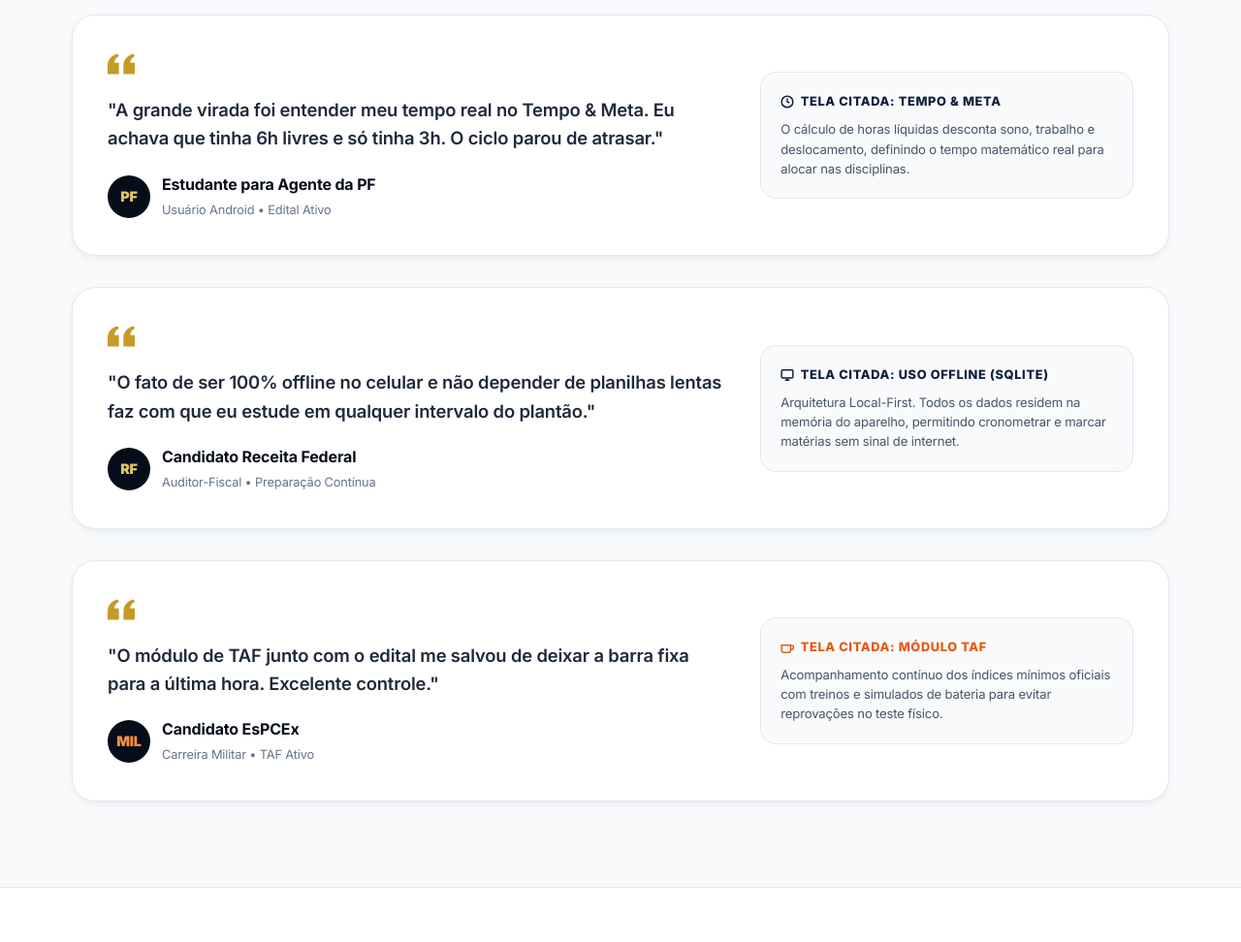
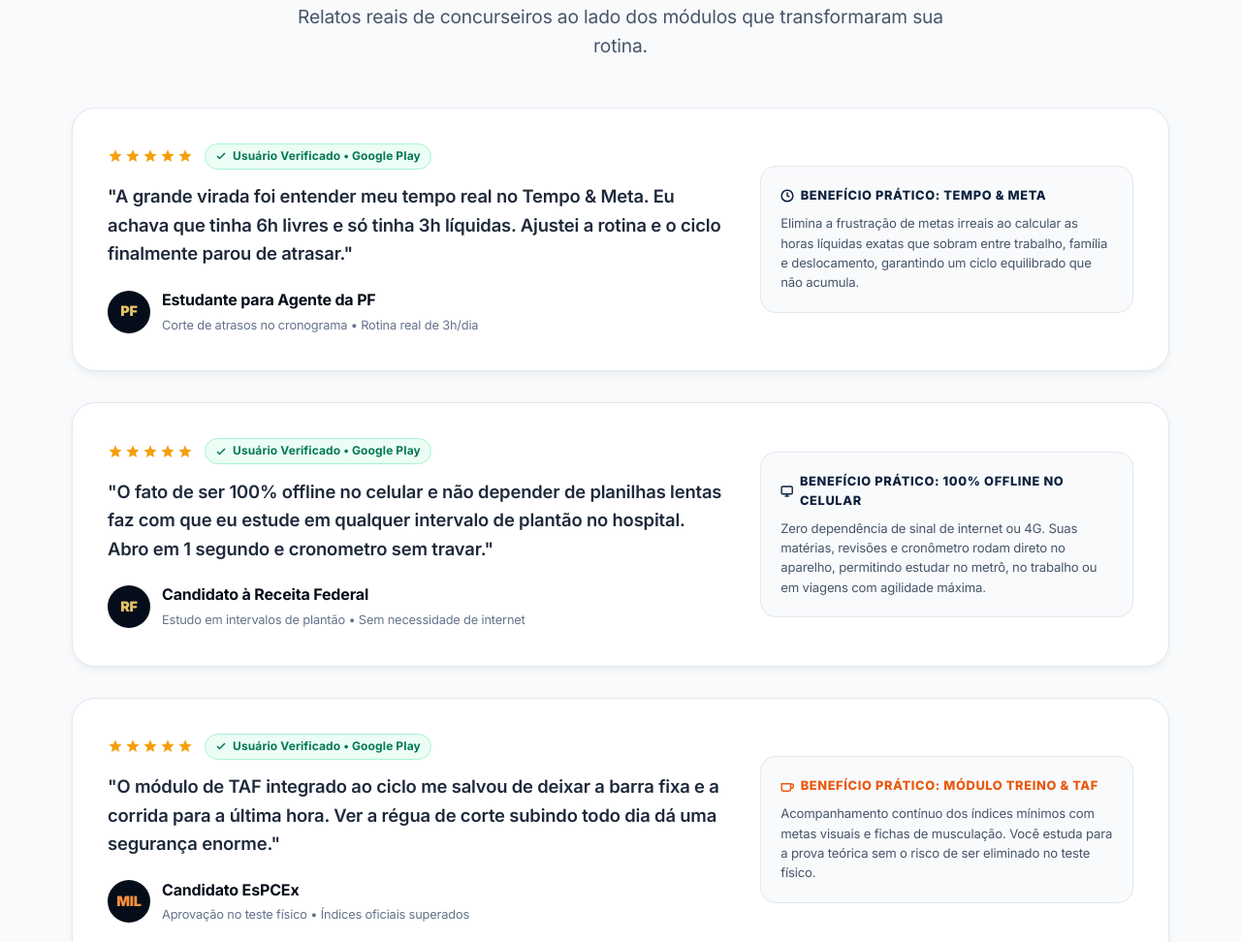
Before and after one commit to fredericojvc/meucicloapp, a website: page public/index.html in a window 1280 px wide. Shown: the part 10720-11692 px from the top of the page at 97% size. Drawn offline with Linux system fonts and the light colour scheme.

Commit message:
refactor: etapa 3 - prova social e ancoragem de precos

```diff
--- a/public/index.html
+++ b/public/index.html
@@ -1670,6 +1670,36 @@
       min-height: 48px;
     }
 
+    /* Banner de Ancoragem de Valor (CRO) */
+    .pricing-anchor-banner {
+      max-width: 760px;
+      margin: 1.5rem auto 2.5rem auto;
+      background: #F0FDF4;
+      border: 1px solid #BBF7D0;
+      border-radius: 999px;
+      padding: 0.75rem 1.5rem;
+      display: flex;
+      align-items: center;
+      justify-content: center;
+      gap: 0.75rem;
+      box-shadow: 0 2px 8px rgba(16, 185, 129, 0.08);
+      font-size: 0.92rem;
+      color: #166534;
+      text-align: center;
+    }
+    .pricing-anchor-banner strong {
+      color: #14532D;
+    }
+    @media (max-width: 640px) {
+      .pricing-anchor-banner {
+        border-radius: var(--radius-lg);
+        flex-direction: column;
+        gap: 0.35rem;
+        padding: 0.85rem 1rem;
+        font-size: 0.85rem;
+      }
+    }
+
     /* ==========================================================================
        10. DEPOIMENTOS (CADA UM AO LADO DA TELA QUE CITA)
        ========================================================================== */
@@ -1678,6 +1708,34 @@
       flex-direction: column;
       gap: 2rem;
       margin-top: 3rem;
+    }
+
+    .testimonial-rating-bar {
+      display: flex;
+      align-items: center;
+      flex-wrap: wrap;
+      gap: 0.75rem;
+      margin-bottom: 0.85rem;
+    }
+
+    .review-stars-group {
+      display: inline-flex;
+      gap: 2px;
+      color: #F59E0B;
+    }
+
+    .verified-badge {
+      display: inline-flex;
+      align-items: center;
+      gap: 0.35rem;
+      font-size: 0.75rem;
+      font-weight: 700;
+      color: #047857;
+      background: #ECFDF5;
+      border: 1px solid #A7F3D0;
+      padding: 0.2rem 0.65rem;
+      border-radius: 999px;
+      letter-spacing: 0.01em;
     }
 
     .testimonial-pair-card {
@@ -3171,6 +3229,14 @@
         </p>
       </div>
 
+      <!-- Banner de Ancoragem de Valor (CRO) -->
+      <div class="pricing-anchor-banner">
+        <span style="font-size: 1.15rem; line-height: 1;">💡</span>
+        <span>
+          <strong>Menos de R$ 0,26 por dia no plano anual</strong> — valor inferior a uma única taxa de inscrição de concurso para organizar toda a sua aprovação.
+        </span>
+      </div>
+
       <div class="pricing-matrix">
         <!-- Plano 1: Mensal -->
         <div class="price-tile">
@@ -3255,17 +3321,27 @@
         <!-- Depoimento 1: Cita Tempo & Meta -->
         <div class="testimonial-pair-card">
           <div>
-            <div class="quote-mark-icon">
-              <svg width="28" height="28" viewBox="0 0 24 24" fill="currentColor"><path d="M14.017 21v-7.391c0-5.704 3.731-9.57 8.983-10.609l.995 2.151c-2.432.917-3.995 3.638-3.995 5.849h4v10h-9.983zm-14.017 0v-7.391c0-5.704 3.748-9.57 9-10.609l.996 2.151c-2.433.917-3.996 3.638-3.996 5.849h3.983v10h-9.983z"/></svg>
+            <div class="testimonial-rating-bar">
+              <div class="review-stars-group" aria-label="Avaliação 5 estrelas">
+                <svg width="16" height="16" viewBox="0 0 24 24" fill="currentColor"><path d="M12 17.27L18.18 21l-1.64-7.03L22 9.24l-7.19-.61L12 2 9.19 8.63 2 9.24l5.46 4.73L5.82 21z"/></svg>
+                <svg width="16" height="16" viewBox="0 0 24 24" fill="currentColor"><path d="M12 17.27L18.18 21l-1.64-7.03L22 9.24l-7.19-.61L12 2 9.19 8.63 2 9.24l5.46 4.73L5.82 21z"/></svg>
+                <svg width="16" height="16" viewBox="0 0 24 24" fill="currentColor"><path d="M12 17.27L18.18 21l-1.64-7.03L22 9.24l-7.19-.61L12 2 9.19 8.63 2 9.24l5.46 4.73L5.82 21z"/></svg>
+                <svg width="16" height="16" viewBox="0 0 24 24" fill="currentColor"><path d="M12 17.27L18.18 21l-1.64-7.03L22 9.24l-7.19-.61L12 2 9.19 8.63 2 9.24l5.46 4.73L5.82 21z"/></svg>
+                <svg width="16" height="16" viewBox="0 0 24 24" fill="currentColor"><path d="M12 17.27L18.18 21l-1.64-7.03L22 9.24l-7.19-.61L12 2 9.19 8.63 2 9.24l5.46 4.73L5.82 21z"/></svg>
+              </div>
+              <span class="verified-badge">
+                <svg width="12" height="12" viewBox="0 0 24 24" fill="none" stroke="currentColor" stroke-width="3"><polyline points="20 6 9 17 4 12"/></svg>
+                Usuário Verificado &bull; Google Play
+              </span>
             </div>
             <p class="testimonial-paired-text">
-              "A grande virada foi entender meu tempo real no Tempo &amp; Meta. Eu achava que tinha 6h livres e só tinha 3h. O ciclo parou de atrasar."
+              "A grande virada foi entender meu tempo real no Tempo &amp; Meta. Eu achava que tinha 6h livres e só tinha 3h líquidas. Ajustei a rotina e o ciclo finalmente parou de atrasar."
             </p>
             <div class="author-meta-box">
               <div class="author-avatar-badge">PF</div>
               <div>
                 <strong style="color: var(--brand-navy-950); display: block;">Estudante para Agente da PF</strong>
-                <span style="font-size: 0.8rem; color: var(--slate-500);">Usuário Android • Edital Ativo</span>
+                <span style="font-size: 0.8rem; color: var(--slate-500);">Corte de atrasos no cronograma &bull; Rotina real de 3h/dia</span>
               </div>
             </div>
           </div>
@@ -3273,10 +3349,10 @@
           <div class="screen-anchor-card">
             <div class="screen-anchor-title">
               <svg width="14" height="14" viewBox="0 0 24 24" fill="none" stroke="currentColor" stroke-width="2.5"><circle cx="12" cy="12" r="10"/><polyline points="12 6 12 12 16 14"/></svg>
-              Tela Citada: Tempo &amp; Meta
+              Benefício Prático: Tempo &amp; Meta
             </div>
             <p style="font-size: 0.82rem; color: var(--slate-600); margin-bottom: 0;">
-              O cálculo de horas líquidas desconta sono, trabalho e deslocamento, definindo o tempo matemático real para alocar nas disciplinas.
+              Elimina a frustração de metas irreais ao calcular as horas líquidas exatas que sobram entre trabalho, família e deslocamento, garantindo um ciclo equilibrado que não acumula.
             </p>
           </div>
         </div>
@@ -3284,17 +3360,27 @@
         <!-- Depoimento 2: Cita Uso Offline / Local-First -->
         <div class="testimonial-pair-card">
           <div>
-            <div class="quote-mark-icon">
-              <svg width="28" height="28" viewBox="0 0 24 24" fill="currentColor"><path d="M14.017 21v-7.391c0-5.704 3.731-9.57 8.983-10.609l.995 2.151c-2.432.917-3.995 3.638-3.995 5.849h4v10h-9.983zm-14.017 0v-7.391c0-5.704 3.748-9.57 9-10.609l.996 2.151c-2.433.917-3.996 3.638-3.996 5.849h3.983v10h-9.983z"/></svg>
+            <div class="testimonial-rating-bar">
+              <div class="review-stars-group" aria-label="Avaliação 5 estrelas">
+                <svg width="16" height="16" viewBox="0 0 24 24" fill="currentColor"><path d="M12 17.27L18.18 21l-1.64-7.03L22 9.24l-7.19-.61L12 2 9.19 8.63 2 9.24l5.46 4.73L5.82 21z"/></svg>
+                <svg width="16" height="16" viewBox="0 0 24 24" fill="currentColor"><path d="M12 17.27L18.18 21l-1.64-7.03L22 9.24l-7.19-.61L12 2 9.19 8.63 2 9.24l5.46 4.73L5.82 21z"/></svg>
+                <svg width="16" height="16" viewBox="0 0 24 24" fill="currentColor"><path d="M12 17.27L18.18 21l-1.64-7.03L22 9.24l-7.19-.61L12 2 9.19 8.63 2 9.24l5.46 4.73L5.82 21z"/></svg>
+                <svg width="16" height="16" viewBox="0 0 24 24" fill="currentColor"><path d="M12 17.27L18.18 21l-1.64-7.03L22 9.24l-7.19-.61L12 2 9.19 8.63 2 9.24l5.46 4.73L5.82 21z"/></svg>
+                <svg width="16" height="16" viewBox="0 0 24 24" fill="currentColor"><path d="M12 17.27L18.18 21l-1.64-7.03L22 9.24l-7.19-.61L12 2 9.19 8.63 2 9.24l5.46 4.73L5.82 21z"/></svg>
+              </div>
+              <span class="verified-badge">
+                <svg width="12" height="12" viewBox="0 0 24 24" fill="none" stroke="currentColor" stroke-width="3"><polyline points="20 6 9 17 4 12"/></svg>
+                Usuário Verificado &bull; Google Play
+              </span>
             </div>
             <p class="testimonial-paired-text">
-              "O fato de ser 100% offline no celular e não depender de planilhas lentas faz com que eu estude em qualquer intervalo do plantão."
+              "O fato de ser 100% offline no celular e não depender de planilhas lentas faz com que eu estude em qualquer intervalo de plantão no hospital. Abro em 1 segundo e cronometro sem travar."
             </p>
             <div class="author-meta-box">
               <div class="author-avatar-badge">RF</div>
               <div>
-                <strong style="color: var(--brand-navy-950); display: block;">Candidato Receita Federal</strong>
-                <span style="font-size: 0.8rem; color: var(--slate-500);">Auditor-Fiscal • Preparação Contínua</span>
+                <strong style="color: var(--brand-navy-950); display: block;">Candidato à Receita Federal</strong>
+                <span style="font-size: 0.8rem; color: var(--slate-500);">Estudo em intervalos de plantão &bull; Sem necessidade de internet</span>
               </div>
             </div>
           </div>
@@ -3302,10 +3388,10 @@
           <div class="screen-anchor-card">
             <div class="screen-anchor-title">
               <svg width="14" height="14" viewBox="0 0 24 24" fill="none" stroke="currentColor" stroke-width="2.5"><rect x="2" y="3" width="20" height="14" rx="2" ry="2"/><line x1="8" y1="21" x2="16" y2="21"/><line x1="12" y1="17" x2="12" y2="21"/></svg>
-              Tela Citada: Uso Offline (SQLite)
+              Benefício Prático: 100% Offline no Celular
             </div>
             <p style="font-size: 0.82rem; color: var(--slate-600); margin-bottom: 0;">
-              Arquitetura Local-First. Todos os dados residem na memória do aparelho, permitindo cronometrar e marcar matérias sem sinal de internet.
+              Zero dependência de sinal de internet ou 4G. Suas matérias, revisões e cronômetro rodam direto no aparelho, permitindo estudar no metrô, no trabalho ou em viagens com agilidade máxima.
             </p>
           </div>
         </div>
@@ -3313,17 +3399,27 @@
         <!-- Depoimento 3: Cita TAF -->
         <div class="testimonial-pair-card">
           <div>
-            <div class="quote-mark-icon">
-              <svg width="28" height="28" viewBox="0 0 24 24" fill="currentColor"><path d="M14.017 21v-7.391c0-5.704 3.731-9.57 8.983-10.609l.995 2.151c-2.432.917-3.995 3.638-3.995 5.849h4v10h-9.983zm-14.017 0v-7.391c0-5.704 3.748-9.57 9-10.609l.996 2.151c-2.433.917-3.996 3.638-3.996 5.849h3.983v10h-9.983z"/></svg>
+            <div class="testimonial-rating-bar">
+              <div class="review-stars-group" aria-label="Avaliação 5 estrelas">
+                <svg width="16" height="16" viewBox="0 0 24 24" fill="currentColor"><path d="M12 17.27L18.18 21l-1.64-7.03L22 9.24l-7.19-.61L12 2 9.19 8.63 2 9.24l5.46 4.73L5.82 21z"/></svg>
+                <svg width="16" height="16" viewBox="0 0 24 24" fill="currentColor"><path d="M12 17.27L18.18 21l-1.64-7.03L22 9.24l-7.19-.61L12 2 9.19 8.63 2 9.24l5.46 4.73L5.82 21z"/></svg>
+                <svg width="16" height="16" viewBox="0 0 24 24" fill="currentColor"><path d="M12 17.27L18.18 21l-1.64-7.03L22 9.24l-7.19-.61L12 2 9.19 8.63 2 9.24l5.46 4.73L5.82 21z"/></svg>
+                <svg width="16" height="16" viewBox="0 0 24 24" fill="currentColor"><path d="M12 17.27L18.18 21l-1.64-7.03L22 9.24l-7.19-.61L12 2 9.19 8.63 2 9.24l5.46 4.73L5.82 21z"/></svg>
+                <svg width="16" height="16" viewBox="0 0 24 24" fill="currentColor"><path d="M12 17.27L18.18 21l-1.64-7.03L22 9.24l-7.19-.61L12 2 9.19 8.63 2 9.24l5.46 4.73L5.82 21z"/></svg>
+              </div>
+              <span class="verified-badge">
+                <svg width="12" height="12" viewBox="0 0 24 24" fill="none" stroke="currentColor" stroke-width="3"><polyline points="20 6 9 17 4 12"/></svg>
+                Usuário Verificado &bull; Google Play
+              </span>
             </div>
             <p class="testimonial-paired-text">
-              "O módulo de TAF junto com o edital me salvou de deixar a barra fixa para a última hora. Excelente controle."
+              "O módulo de TAF integrado ao ciclo me salvou de deixar a barra fixa e a corrida para a última hora. Ver a régua de corte subindo todo dia dá uma segurança enorme."
             </p>
             <div class="author-meta-box">
               <div class="author-avatar-badge" style="color: #FB923C;">MIL</div>
               <div>
                 <strong style="color: var(--brand-navy-950); display: block;">Candidato EsPCEx</strong>
-                <span style="font-size: 0.8rem; color: var(--slate-500);">Carreira Militar • TAF Ativo</span>
+                <span style="font-size: 0.8rem; color: var(--slate-500);">Aprovação no teste físico &bull; Índices oficiais superados</span>
               </div>
             </div>
           </div>
@@ -3331,10 +3427,10 @@
           <div class="screen-anchor-card">
             <div class="screen-anchor-title" style="color: var(--accent-taf);">
               <svg width="14" height="14" viewBox="0 0 24 24" fill="none" stroke="currentColor" stroke-width="2.5"><path d="M18 8h1a4 4 0 0 1 0 8h-1M2 8h16v9a4 4 0 0 1-4 4H6a4 4 0 0 1-4-4V8z"/></svg>
-              Tela Citada: Módulo TAF
+              Benefício Prático: Módulo Treino &amp; TAF
             </div>
             <p style="font-size: 0.82rem; color: var(--slate-600); margin-bottom: 0;">
-              Acompanhamento contínuo dos índices mínimos oficiais com treinos e simulados de bateria para evitar reprovações no teste físico.
+              Acompanhamento contínuo dos índices mínimos com metas visuais e fichas de musculação. Você estuda para a prova teórica sem o risco de ser eliminado no teste físico.
             </p>
           </div>
         </div>
```
